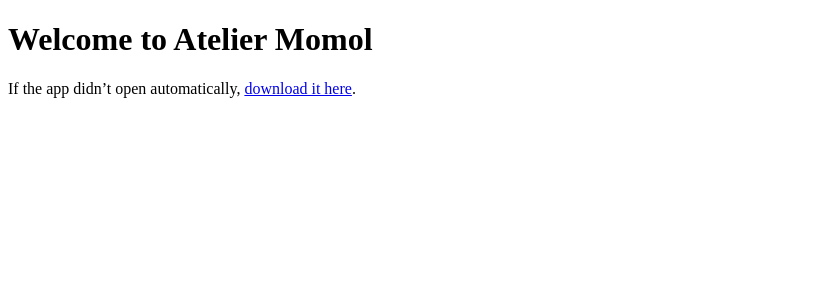
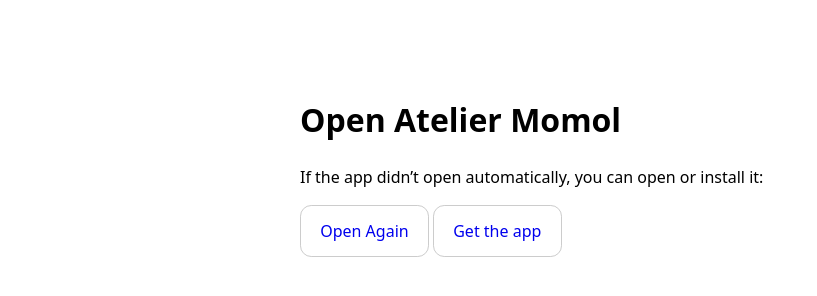
Before and after one commit to atelier-momol/app-links, a plain HTML site: page index.html in a window 1280 px wide. Shown: the whole page, without its empty margins (0-817 px from the left). Drawn offline with Linux system fonts and the light colour scheme.

Commit message:
index.html

```diff
--- a/index.html
+++ b/index.html
@@ -1,11 +1,24 @@
-<!DOCTYPE html>
+<!doctype html>
 <html lang="en">
 <head>
-  <meta charset="UTF-8">
+  <meta charset="utf-8">
   <title>Atelier Momol App</title>
+  <meta name="viewport" content="width=device-width, initial-scale=1">
+  <!-- Optional: Smart App Banner -->
+  <meta name="apple-itunes-app" content="app-id=6450387821">
+  <style>
+    body{font-family:system-ui,-apple-system,Segoe UI,Roboto,Helvetica,Arial,sans-serif;max-width:680px;margin:6rem auto;padding:0 1rem;line-height:1.5}
+    a.button{display:inline-block;padding:.8rem 1.2rem;border-radius:.7rem;border:1px solid #ccc;text-decoration:none}
+  </style>
 </head>
 <body>
-  <h1>Welcome to Atelier Momol</h1>
-  <p>If the app didn’t open automatically, <a href="https://apps.apple.com/app/idYOUR_APPSTORE_ID">download it here</a>.</p>
+  <h1>Open Atelier Momol</h1>
+  <p>If the app didn’t open automatically, you can open or install it:</p>
+  <p>
+    <!-- Universal Link (opens app if installed) -->
+    <a class="button" href="/">Open Again</a>
+    <!-- Direct App Store link -->
+    <a class="button" href="itms-apps://itunes.apple.com/app/id6450387821">Get the app</a>
+  </p>
 </body>
 </html>
```
